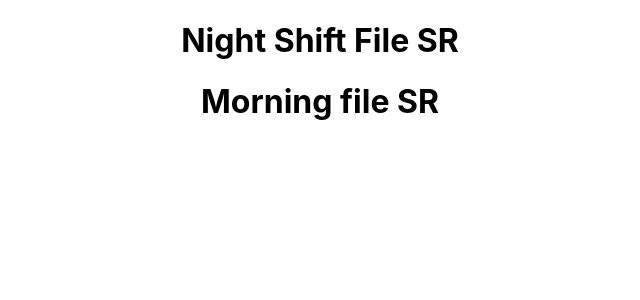
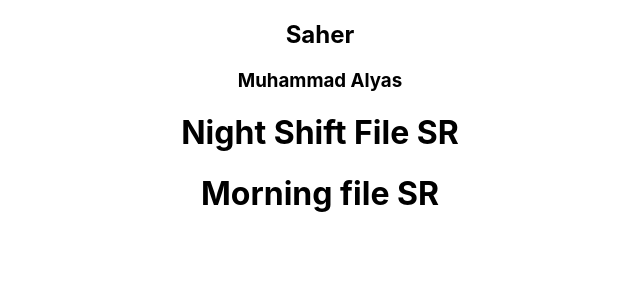
Before and after one commit to mzain030/Night-Shift-Student-app, a React (Create React App) app: page / in a window 1280 px wide. Shown: the top 300 px of the page, without its empty margins (320-960 px from the left). Built offline with nearby package versions, Linux system fonts and the light colour scheme.

Commit message:
crrunt work

```diff
--- a/src/App.js
+++ b/src/App.js
@@ -12,6 +12,8 @@ function App() {
      {/* <ZainWork/> */}
      {/* <Naseer/> */}
      {/* <LatestWork/> */}
+     <h2>  Saher  </h2>
+     <h3> Muhammad Alyas </h3>
      <Saher/>
      <Morning/>
     </div>
```
